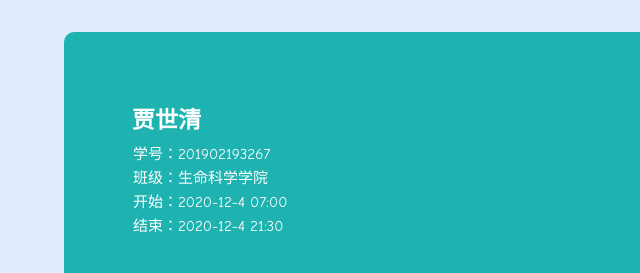
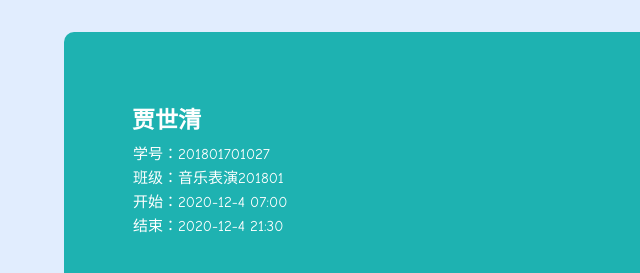
Before and after one commit to kunkuo/kunkuo.github.io, a plain HTML site: page index.html in a window 1280 px wide. Shown: the top 273 px of the page, 0-640 px from the left. Drawn offline with Linux system fonts and the light colour scheme.

Commit message:
Update index.html

```diff
--- a/index.html
+++ b/index.html
@@ -101,10 +101,10 @@
 				<span id="surname">李</span><span id="givenname">峰</span>
 			</p>
 			<p contenteditable="true">
-				学号：20<span id="randomsp">18</span>02<span id="random">10</span><span id="random2">11</span><span id="random3">22</span>
+				学号：201801701027
 			</p>
 			<p contenteditable="true">
-				班级：生命科学学院
+				班级：音乐表演201801
 			</p>
 			<p contenteditable="true">
 				开始：<span id="date1"></span> 07:00
```
